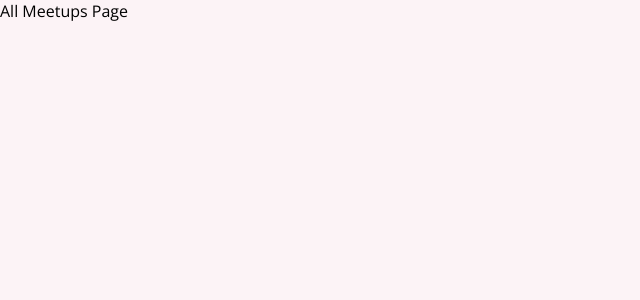
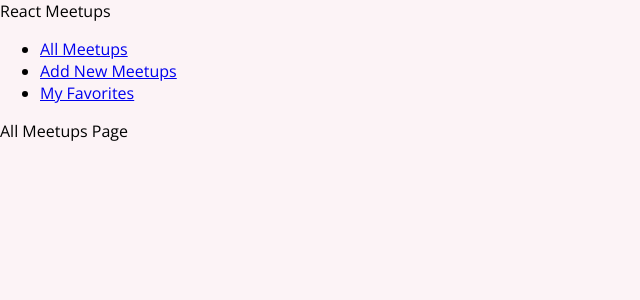
Before and after one commit to Priscilla-D/meetup-react, a React (Create React App) app: page / in a window 1280 px wide. Shown: the top 300 px of the page, without its empty margins (0-640 px from the left). Built offline with nearby package versions, Linux system fonts and the light colour scheme.

Commit message:
section 2-32

```diff
--- a/src/App.js
+++ b/src/App.js
@@ -3,10 +3,12 @@
 import AllMeetupsPage from "./pages/AllMeetups";
 import FavoritesPage from "./pages/Favorites";
 import NewMeetupPage from "./pages/NewMeetup";
+import MainNavigation from "./components/layout/MainNavigation";
 
 function App() {
   return (
     <div>
+      <MainNavigation />
       <Switch>
         <Route path="/" exact>
           <AllMeetupsPage />
--- /dev/null
+++ b/src/components/layout/MainNavigation.js
@@ -0,0 +1,22 @@
+import { Link } from 'react-router-dom';
+
+function MainNavigation () {
+    return <header>
+        <div>React Meetups</div>
+        <nav>
+            <ul>
+                <li>
+                 <Link to='/'>All Meetups</Link>
+                 </li>
+                 <li>
+                 <Link to='/new-meetup'>Add New Meetups</Link>
+                 </li>
+                 <li>
+                 <Link to='/favorites'>My Favorites</Link>
+                 </li>
+            </ul>
+        </nav>
+    </header>
+}
+
+export default MainNavigation;
```
